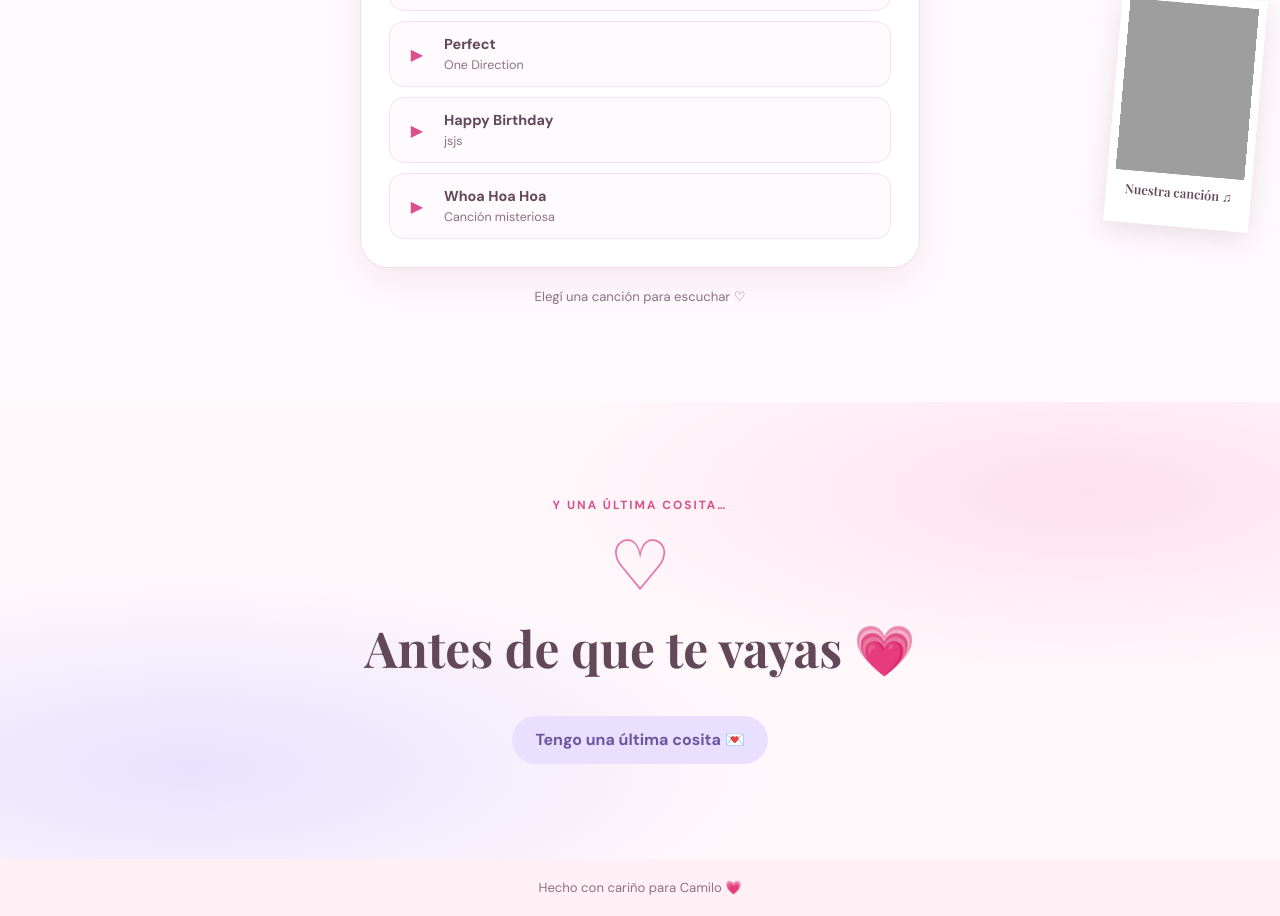
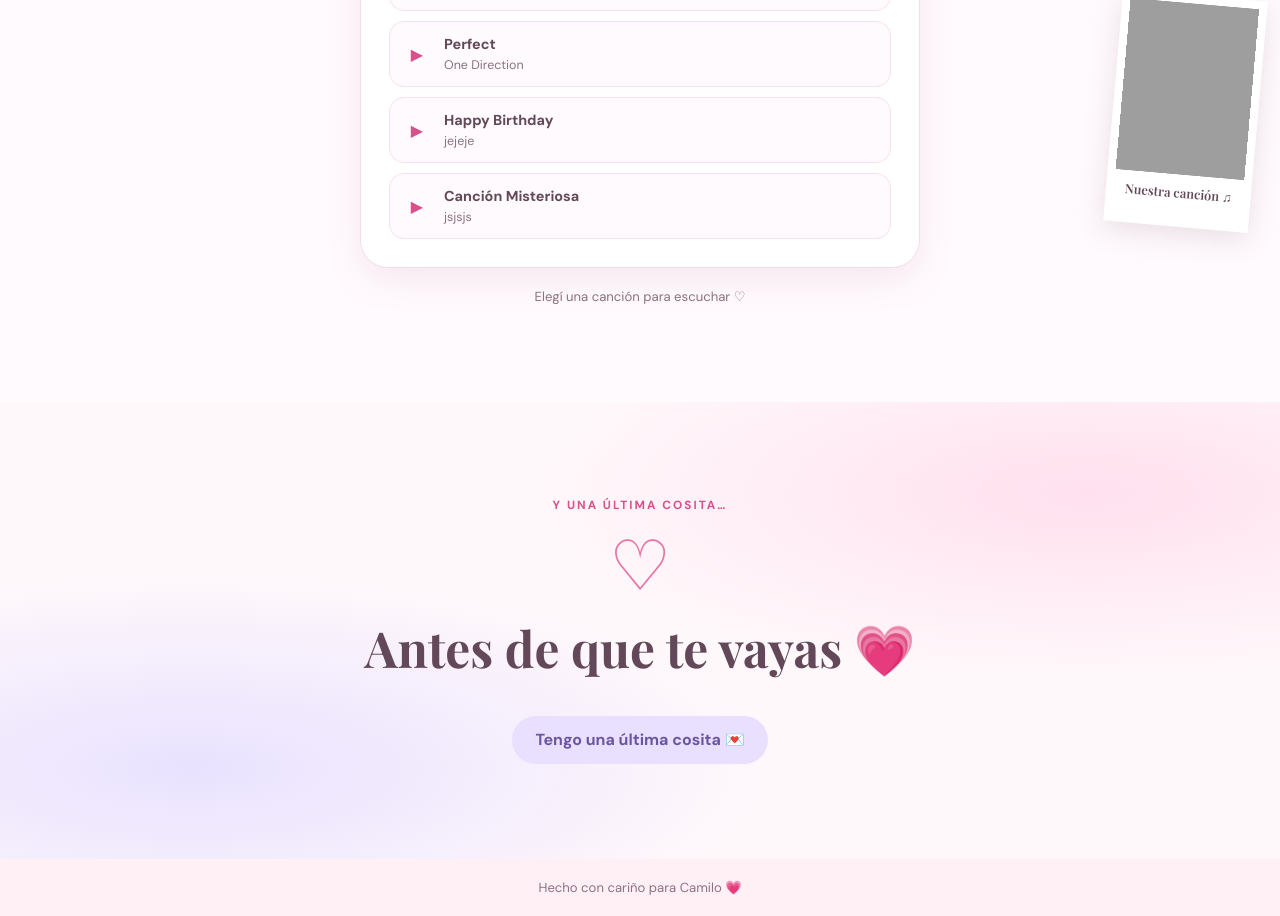
Before and after one commit to EmanuelMeschini/FelizCumpleCamilo, a plain HTML site: page index.html in a window 1280 px wide. Shown: the part 2600-3516 px from the top of the page. Drawn offline with nearby package versions, Linux system fonts and the light colour scheme; grey boxes are pictures that could not be loaded.

Commit message:
Restore index.html content

```diff
--- a/index.html
+++ b/index.html
@@ -145,15 +145,15 @@
             <span class="pista-play">▶</span>
             <span class="pista-info">
               <strong>Happy Birthday</strong>
-              <small>jsjs</small>
+              <small>jejeje</small>
             </span>
           </button>
 
           <button class="pista" type="button" data-src="Musica/Whoa Hoa Hoa.mp3" data-titulo="Whoa Hoa Hoa" data-artista="Canción misteriosa">
             <span class="pista-play">▶</span>
             <span class="pista-info">
-              <strong>Whoa Hoa Hoa</strong>
-              <small>Canción misteriosa</small>
+              <strong>Canción Misteriosa</strong>
+              <small>jsjsjs</small>
             </span>
           </button>
         </div>
```
